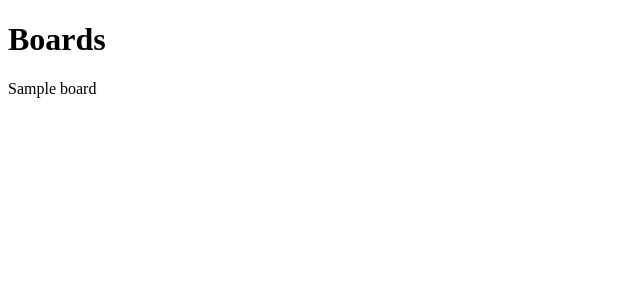
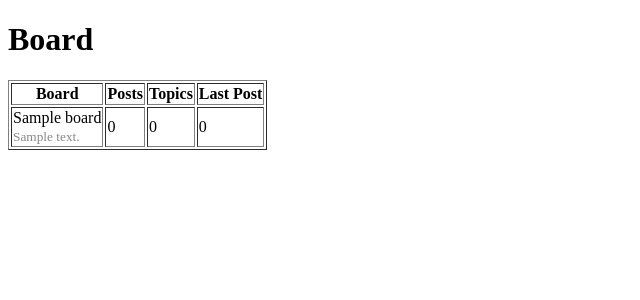
Before and after one commit to Ivan1994Petrov/blog, a Django app: template blog/templates/home.html in a window 1280 px wide. Shown: the top 300 px of the page, without its empty margins (0-640 px from the left). Run offline with Django 3.2, Linux system fonts and the light colour scheme; the template is opened without the code that fills it: most values are stand-ins (such as "Sample title", 1, 10 or a date in 2020); parts of the project's set-up code (start-up, migrations or seed data) failed here and were passed over.

Commit message:
use better html template

```diff
--- a/blog/templates/home.html
+++ b/blog/templates/home.html
@@ -5,10 +5,28 @@
     <title>Boards</title>
 </head>
 <body>
+    <h1>Board</h1>
 
-    <h1>Boards</h1>
-    {% for board in boards %}
-        {{ board.name }} <br>
-    {% endfor %}
+    <table border="1">
+        <thead>
+            <th>Board</th>
+            <th>Posts</th>
+            <th>Topics</th>
+            <th>Last Post</th>
+        </thead>
+        <tbody>
+            {% for board in boards %}
+            <tr>
+                <td>
+                    {{ board.name }} <br>
+                    <small style="color: #888">{{ board.description }}</small>
+                </td>
+                <td>0</td>
+                <td>0</td>
+                <td>0</td>
+            </tr>
+            {% endfor %}
+        </tbody>
+    </table>
 </body>
 </html>
```
